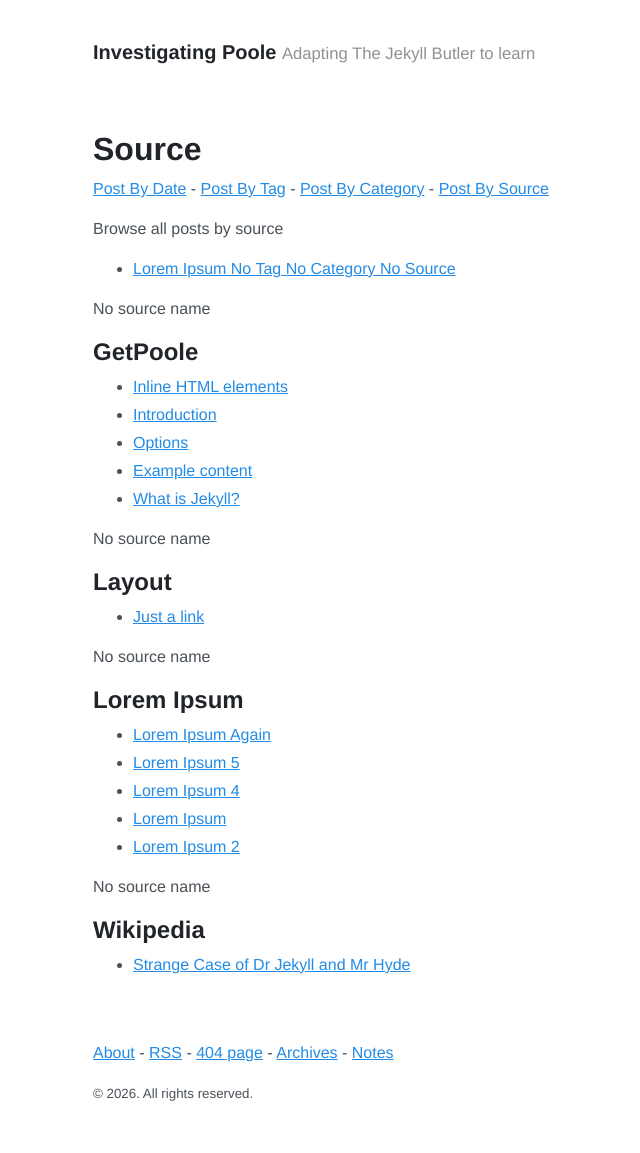
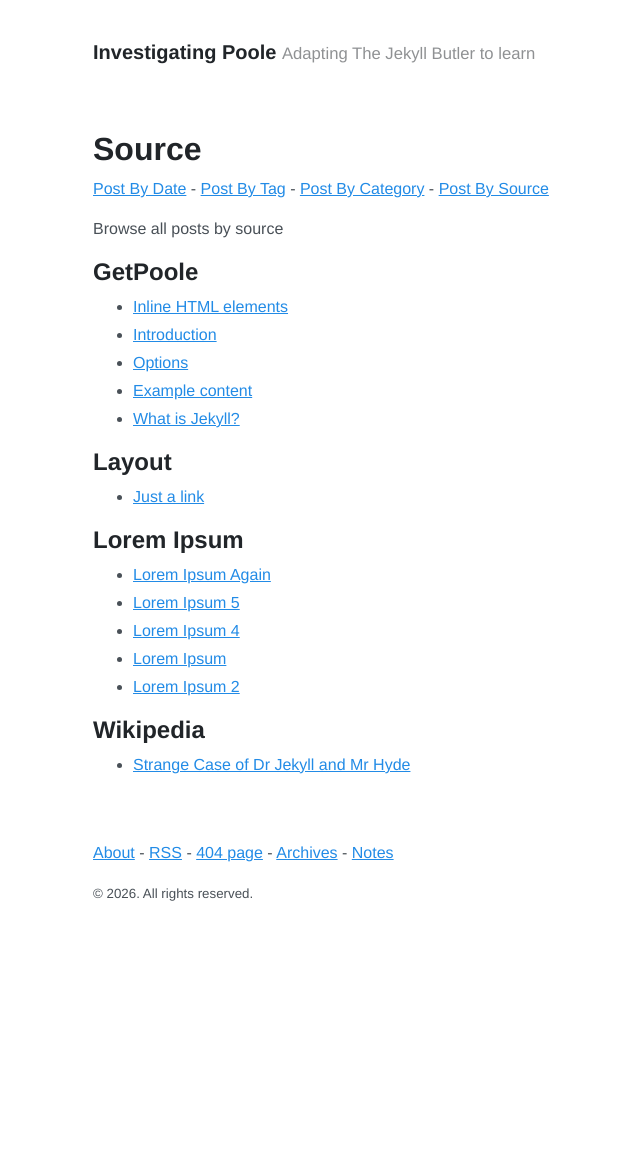
Before and after one commit to akmolteni/gju, a Jekyll site: the page built from source.md, in a window 1280 px wide. Shown: the whole page, without its empty margins (211-851 px from the left). Built offline with Jekyll 4.4.1, drawn with Linux system fonts in a browser that asks for light colours; after the commit the page ends 953 px from its top, so only the background shows below that.

Commit message:
Update source.md

```diff
--- a/source.md
+++ b/source.md
@@ -10,8 +10,6 @@
 {% assign postsBySource = site.posts | group_by: "source" | sort: "name" %}
 {% for source in postsBySource %}
 {% if source.name != "" %}
-  No source name
-{% endif %}
 
 <h2>{{ source.name }}</h2>
 <ul>
@@ -19,4 +17,8 @@
 <li><a href="{{ site.baseurl }}{{ post.url }}">{{ post.title }}</a></li>
 {% endfor %}
 </ul>
+
+{% endif %}
+
+
 {% endfor %}
```
